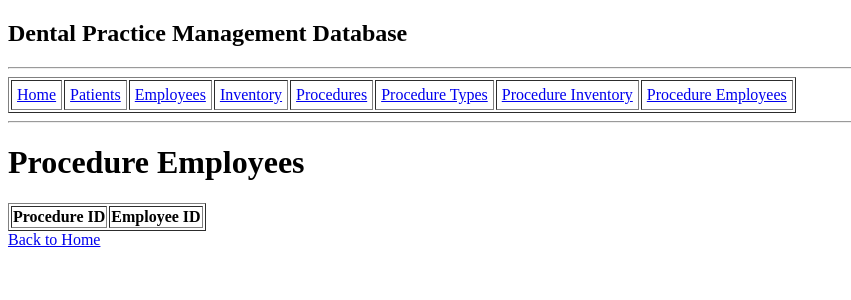
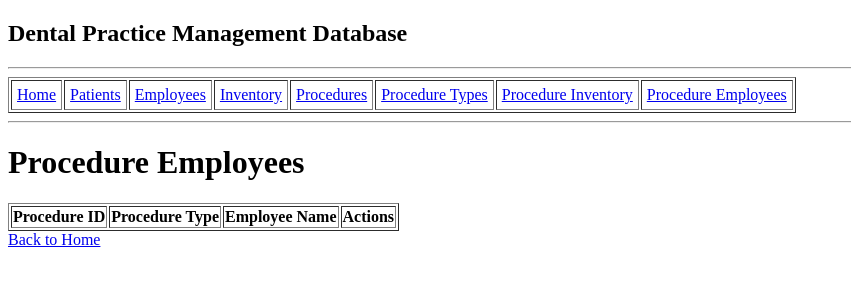
Before and after one commit to burton-its/step3, a Flask app: page /browse_procedure_employees in a window 1280 px wide. Shown: the top 300 px of the page, without its empty margins (0-851 px from the left). Run offline with Flask 3, Linux system fonts and the light colour scheme; data that the repository does not hold is empty; some libraries are stand-ins or nearby versions.

Commit message:
Changed the Browse pages so they show employee names, product types, and inventory names when used instead of ID numbers

```diff
--- a/app.py
+++ b/app.py
@@ -1,4 +1,4 @@
-from flask import Flask, render_template, json, redirect
+from flask import Flask, render_template, json, redirect, request, url_for
 from flask_mysqldb import MySQL
 from flask import request
 import os
@@ -28,102 +28,6 @@ def browse_patients():
 
     cur.close()
     return render_template('browse_patients.html', patients=patients)
-
-@app.route('/browse_employees')
-def browse_employees():
-    cur = mysql.connection.cursor()
-
-    query2 = 'SELECT * FROM employee;'
-
-    cur.execute(query2)
-    employees = cur.fetchall()
-
-    cur.close()
-    return render_template('browse_employees.html', employees=employees)
-
-@app.route('/browse_inventory')
-def browse_inventory():
-    cur = mysql.connection.cursor()
-
-    query3 = 'SELECT * FROM inventory;'
-
-    cur.execute(query3)
-    inventories = cur.fetchall()
-
-    cur.close()
-    return render_template('browse_inventory.html', inventories=inventories)
-
-@app.route('/browse_procedures')
-def browse_procedures():
-    cur = mysql.connection.cursor()
-
-    query4 = 'SELECT * FROM `procedure`;'
-
-    cur.execute(query4)
-    procedures = cur.fetchall()
-
-    cur.close()
-    return render_template('browse_procedures.html', procedures=procedures)
-
-@app.route('/browse_procedure_types')
-def browse_procedure_types():
-    cur = mysql.connection.cursor()
-
-    query5 = 'SELECT * FROM procedure_type;'
-
-    cur.execute(query5)
-    procedure_types = cur.fetchall()
-
-    cur.close()
-    return render_template('browse_procedure_types.html', procedure_types=procedure_types)
-
-
-@app.route('/browse_procedure_inventory')
-def browse_procedure_inventory():
-    cur = mysql.connection.cursor(MySQLdb.cursors.DictCursor)
-    cur.execute("SELECT procedure_id, product_id, quantity_used FROM procedure_inventory;")
-    procedure_inventories = cur.fetchall()
-    cur.close()
-    return render_template("browse_procedure_inventory.html",
-                           procedure_inventories=procedure_inventories)
-
-@app.route('/procedure_inventory/edit/<int:procedure_id>/<int:product_id>', methods=['GET', 'POST'])
-def edit_procedure_inventory(procedure_id, product_id):
-    cur = mysql.connection.cursor(MySQLdb.cursors.DictCursor)
-
-    if request.method == 'POST':
-        quantity_used = request.form["quantity_used"]
-        cur.execute("""
-            UPDATE procedure_inventory
-            SET quantity_used = %s
-            WHERE procedure_id = %s AND product_id = %s
-        """, (quantity_used, procedure_id, product_id))
-        mysql.connection.commit()
-        cur.close()
-        return redirect(url_for('browse_procedure_inventory'))
-
-    # GET: load current values
-    cur.execute("""
-        SELECT procedure_id, product_id, quantity_used
-        FROM procedure_inventory
-        WHERE procedure_id = %s AND product_id = %s
-    """, (procedure_id, product_id))
-    row = cur.fetchone()
-    cur.close()
-
-    return render_template("edit_procedure_inventory.html", row=row)
-
-@app.route('/browse_procedure_employees')
-def browse_procedure_employees():
-    cur = mysql.connection.cursor()
-
-    query7 = 'SELECT * FROM procedure_employee;'
-
-    cur.execute(query7)
-    procedure_employees = cur.fetchall()
-
-    cur.close()
-    return render_template('browse_procedure_employees.html', procedure_employees=procedure_employees)
 
 # add patient
 @app.route('/patients/add', methods=['GET', 'POST'])
@@ -187,7 +91,206 @@ def delete_patient(patient_id):
     cur.close()
     return redirect('/browse_patients')
 
+@app.route('/browse_employees')
+def browse_employees():
+    cur = mysql.connection.cursor()
 
+    query2 = 'SELECT * FROM employee;'
+
+    cur.execute(query2)
+    employees = cur.fetchall()
+
+    cur.close()
+    return render_template('browse_employees.html', employees=employees)
+
+@app.route('/browse_inventory')
+def browse_inventory():
+    cur = mysql.connection.cursor()
+
+    query3 = 'SELECT * FROM inventory;'
+
+    cur.execute(query3)
+    inventories = cur.fetchall()
+
+    cur.close()
+    return render_template('browse_inventory.html', inventories=inventories)
+
+@app.route('/browse_procedures')
+def browse_procedures():
+    cur = mysql.connection.cursor()
+
+    query4 = '''
+    SELECT
+        `procedure`.procedure_id,
+        CONCAT(patient.first_name, ' ', patient.last_name) AS patient_name,
+        procedure_type.name AS procedure_type_name,
+        `procedure`.procedure_date
+    FROM `procedure`
+    JOIN patient ON `procedure`.patient_id = patient.patient_id
+    JOIN procedure_type ON `procedure`.procedure_type_id = procedure_type.procedure_type_id;
+    '''
+
+    cur.execute(query4)
+    procedures = cur.fetchall()
+
+    cur.close()
+    return render_template('browse_procedures.html', procedures=procedures)
+
+@app.route('/browse_procedure_types')
+def browse_procedure_types():
+    cur = mysql.connection.cursor()
+
+    query5 = 'SELECT * FROM procedure_type;'
+
+    cur.execute(query5)
+    procedure_types = cur.fetchall()
+
+    cur.close()
+    return render_template('browse_procedure_types.html', procedure_types=procedure_types)
+
+
+@app.route('/browse_procedure_inventory')
+def browse_procedure_inventory():
+    cur = mysql.connection.cursor(MySQLdb.cursors.DictCursor)
+
+    query6 = '''
+    SELECT
+        procedure_inventory.procedure_id,
+        procedure_inventory.product_id,
+        procedure_type.name AS procedure_type_name,
+        inventory.product_name AS inventory_name,
+        procedure_inventory.quantity_used
+    FROM procedure_inventory
+    JOIN `procedure` ON procedure_inventory.procedure_id = `procedure`.procedure_id
+    JOIN procedure_type ON `procedure`.procedure_type_id = procedure_type.procedure_type_id
+    JOIN inventory ON procedure_inventory.product_id = inventory.product_id;
+    '''
+
+    cur.execute(query6)
+    procedure_inventories = cur.fetchall()
+    cur.close()
+    return render_template("browse_procedure_inventory.html",
+                           procedure_inventories=procedure_inventories)
+
+@app.route('/procedure_inventory/edit/<int:procedure_id>/<int:product_id>', methods=['GET', 'POST'])
+def edit_procedure_inventory(procedure_id, product_id):
+    cur = mysql.connection.cursor(MySQLdb.cursors.DictCursor)
+
+    if request.method == 'POST':
+        quantity_used = request.form["quantity_used"]
+        cur.execute("""
+            UPDATE procedure_inventory
+            SET quantity_used = %s
+            WHERE procedure_id = %s AND product_id = %s
+        """, (quantity_used, procedure_id, product_id))
+        mysql.connection.commit()
+        cur.close()
+        return redirect(url_for('browse_procedure_inventory'))
+
+    # GET: load current values
+    cur.execute("""
+        SELECT procedure_inventory.procedure_id,
+               procedure_inventory.product_id,
+               procedure_inventory.quantity_used,
+               procedure_type.name AS procedure_type_name,
+               inventory.product_name AS inventory_name
+        FROM procedure_inventory
+        JOIN `procedure` ON procedure_inventory.procedure_id = `procedure`.procedure_id
+        JOIN procedure_type ON `procedure`.procedure_type_id = procedure_type.procedure_type_id
+        JOIN inventory ON procedure_inventory.product_id = inventory.product_id
+        WHERE procedure_inventory.procedure_id = %s
+          AND procedure_inventory.product_id = %s
+    """, (procedure_id, product_id))
+    row = cur.fetchone()
+    cur.close()
+    return render_template("edit_procedure_inventory.html", row=row)
+
+@app.route('/browse_procedure_employees')
+def browse_procedure_employees():
+    cur = mysql.connection.cursor(MySQLdb.cursors.DictCursor)
+
+    query7 = '''
+    SELECT
+        procedure_employee.procedure_id,
+        procedure_employee.employee_id,
+        procedure_type.name AS procedure_type_name,
+        CONCAT(employee.first_name, ' ', employee.last_name) AS employee_name
+    FROM procedure_employee
+    JOIN `procedure` ON procedure_employee.procedure_id = `procedure`.procedure_id
+    JOIN procedure_type ON procedure.procedure_type_id = procedure_type.procedure_type_id
+    JOIN employee ON procedure_employee.employee_id = employee.employee_id;
+    '''
+
+    cur.execute(query7)
+    procedure_employees = cur.fetchall()
+
+    cur.close()
+    return render_template('browse_procedure_employees.html', procedure_employees=procedure_employees)
+
+@app.route('/procedure_employee/edit/<int:procedure_id>/<int:employee_id>', methods=['GET', 'POST'])
+def edit_procedure_employee(procedure_id, employee_id):
+    cur = mysql.connection.cursor(MySQLdb.cursors.DictCursor)
+
+    if request.method == 'POST':
+        new_procedure_id = request.form["procedure_id"]
+        new_employee_id = request.form["employee_id"]
+
+        # Check if this combination already exists (except for current row)
+        cur.execute("""
+            SELECT COUNT(*) AS cnt
+            FROM procedure_employee
+            WHERE procedure_id = %s AND employee_id = %s
+        """, (new_procedure_id, new_employee_id))
+        existing = cur.fetchone()
+        if existing['cnt'] > 0 and (int(new_procedure_id) != procedure_id or int(new_employee_id) != employee_id):
+            cur.close()
+            return "Error: That employee is already assigned to this procedure!"
+
+        # Safe to update
+        cur.execute("""
+            UPDATE procedure_employee
+            SET procedure_id = %s, employee_id = %s
+            WHERE procedure_id = %s AND employee_id = %s
+        """, (new_procedure_id, new_employee_id, procedure_id, employee_id))
+        mysql.connection.commit()
+        cur.close()
+        return redirect(url_for('browse_procedure_employees'))
+
+    # GET: load current row info
+    cur.execute("""
+        SELECT procedure_employee.procedure_id,
+               procedure_employee.employee_id,
+               procedure_type.name AS procedure_type_name,
+               CONCAT(employee.first_name, ' ', employee.last_name) AS employee_name
+        FROM procedure_employee
+        JOIN `procedure` ON procedure_employee.procedure_id = `procedure`.procedure_id
+        JOIN procedure_type ON `procedure`.procedure_type_id = procedure_type.procedure_type_id
+        JOIN employee ON procedure_employee.employee_id = employee.employee_id
+        WHERE procedure_employee.procedure_id = %s
+          AND procedure_employee.employee_id = %s
+    """, (procedure_id, employee_id))
+    row = cur.fetchone()
+
+    # Get all procedures for dropdown
+    cur.execute("""
+        SELECT `procedure`.procedure_id, procedure_type.name AS procedure_type_name
+        FROM `procedure`
+        JOIN procedure_type ON `procedure`.procedure_type_id = procedure_type.procedure_type_id
+    """)
+    procedures = cur.fetchall()
+
+    # Get all employees for dropdown
+    cur.execute("""
+        SELECT employee_id, CONCAT(first_name, ' ', last_name) AS employee_name
+        FROM employee
+    """)
+    employees = cur.fetchall()
+
+    cur.close()
+    return render_template("edit_procedure_employees.html",
+                           row=row,
+                           procedures=procedures,
+                           employees=employees)
 
 # Listener
 if __name__ == "__main__":
--- a/templates/browse_procedure_employees.html
+++ b/templates/browse_procedure_employees.html
@@ -8,13 +8,23 @@
     <table border="1">
     <tr>
         <th>Procedure ID</th>
-        <th>Employee ID</th>
+        <th>Procedure Type</th>
+        <th>Employee Name</th>
+        <th>Actions</th>
     </tr>
 
     {% for procedure_employee in procedure_employees %}
     <tr>
-        <td>{{ procedure_employee.procedure_id }}</td>
-        <td>{{ procedure_employee.employee_id }}</td>
+        <td>{{ procedure_employee['procedure_id'] }}</td>
+        <td>{{ procedure_employee['procedure_type_name']}}</td>
+        <td>{{ procedure_employee['employee_name'] }}</td>
+        <td>
+        <a href="{{ url_for('edit_procedure_employee',
+                            procedure_id=procedure_employee['procedure_id'],
+                            employee_id=procedure_employee['employee_id']) }}">
+            Edit
+        </a>
+    </td>
     </tr>
     {% endfor %}
 </table>
--- a/templates/edit_procedure_inventory.html
+++ b/templates/edit_procedure_inventory.html
@@ -6,7 +6,8 @@
 <h1>Edit Procedure Inventory</h1>
 
 <p>Procedure ID: {{ row["procedure_id"] }}</p>
-<p>Product ID: {{ row["product_id"] }}</p>
+<p>Procedure Type: {{ row["procedure_type_name"] }}</p>
+<p>Product Name: {{ row["inventory_name"] }}</p>
 
 <form method="POST">
     <label>Quantity Used:</label>
```
Also changed, not shown: DML.sql (+114 -0 lines), templates/browse_procedure_inventory.html (+6 -4 lines), templates/browse_procedures.html (+5 -5 lines), templates/edit_procedure_employees.html (added, +36 -0 lines), templates/home.j2 (deleted), templates/main.j2 (deleted).
